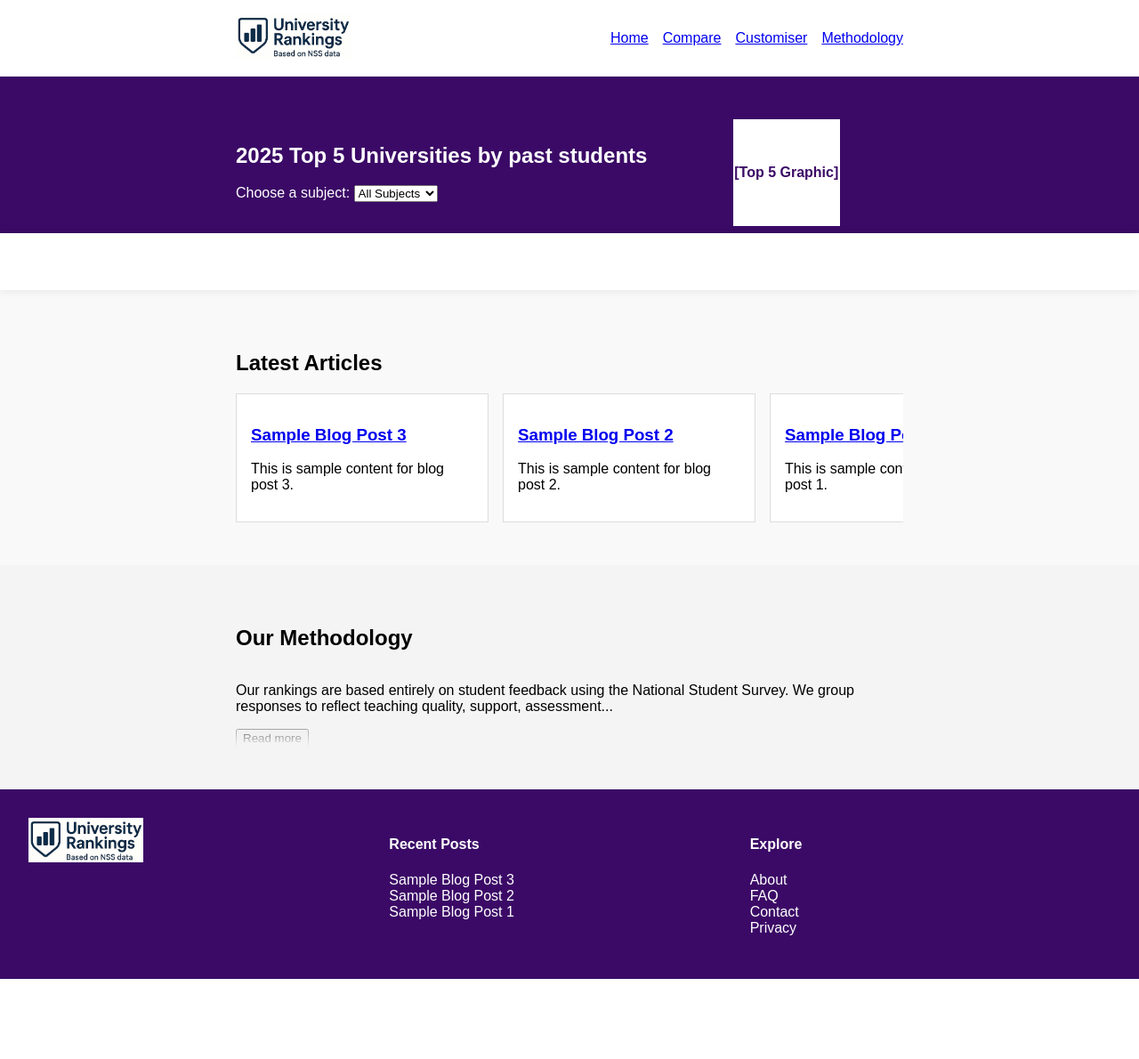
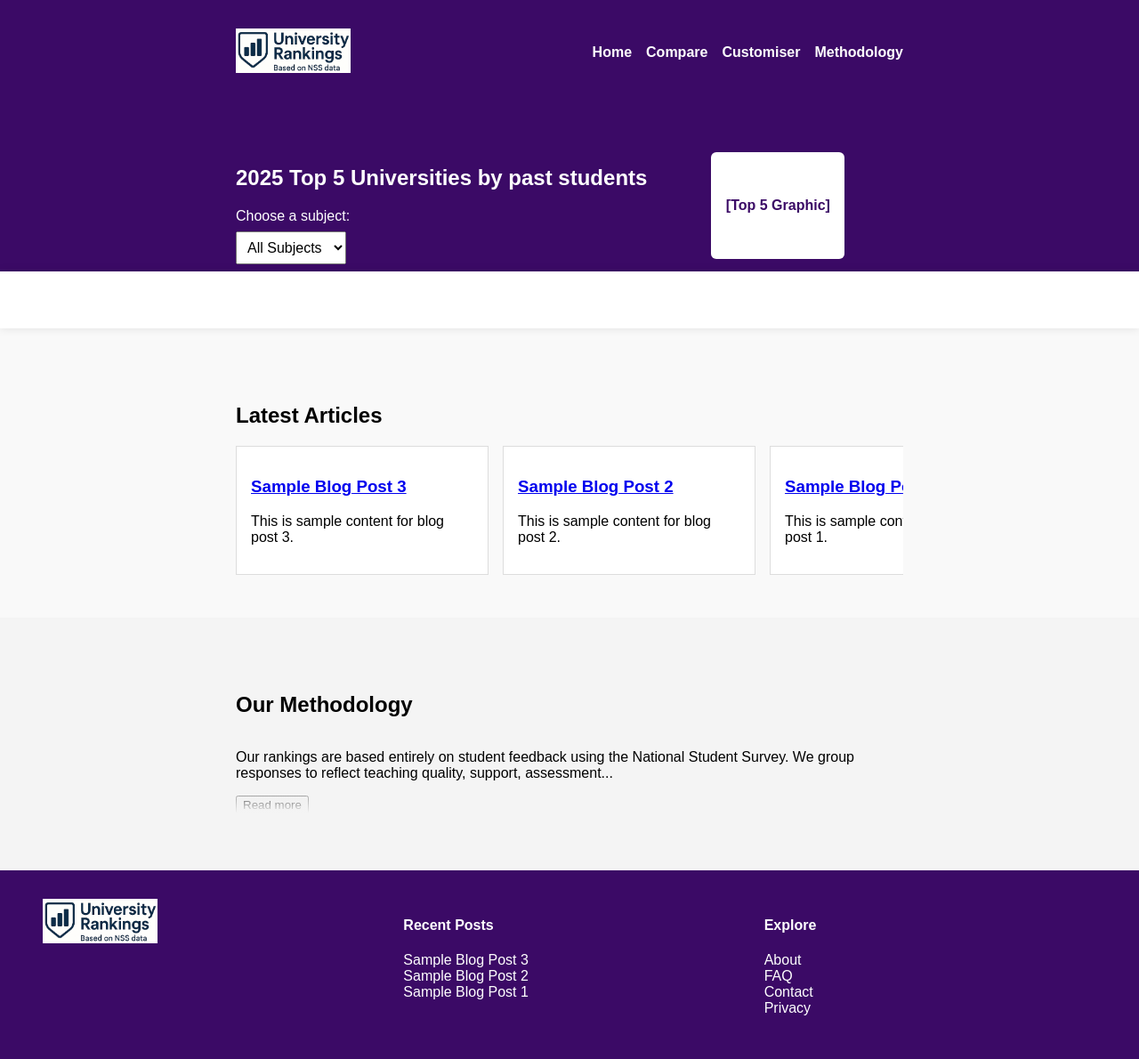
Before and after one commit to UniversityRanking/universityranking.co.uk, a Jekyll site: the page built from index.html, in a window 1280 px wide. Shown: the whole page at 89% size. Built offline with Jekyll 4.4.1, drawn with Linux system fonts in a browser that asks for light colours; before the commit the page ends 1100 px from its top, so only the background shows below that.

Commit message:
Add files via upload

```diff
--- a/_includes/header.html
+++ b/_includes/header.html
@@ -1,9 +1,9 @@
 
 <header class="site-header">
-  <div class="container" style="display: flex; justify-content: space-between; align-items: center;">
+  <div class="container">
     <a href="/" class="site-logo"><img src="{{ '/assets/images/logo.png' | relative_url }}" alt="University Rankings Logo" style="height: 50px;" /></a>
     <nav class="site-nav">
-      <ul style="display: flex; gap: 1rem; list-style: none; margin: 0; padding: 0;">
+      <ul>
         <li><a href="/">Home</a></li>
         <li><a href="/compare">Compare</a></li>
         <li><a href="/customiser">Customiser</a></li>
--- a/assets/css/style.css
+++ b/assets/css/style.css
@@ -17,30 +17,26 @@ body {
   padding: 2rem 0;
 }
 
-.hero-content {
+.hero-flex {
   display: flex;
   justify-content: space-between;
   align-items: center;
   flex-wrap: wrap;
 }
 
-.hero-text {
+.hero-left {
   flex: 1 1 60%;
 }
 
-.hero-text h1 {
-  margin-top: 0;
-}
-
-.hero-graphic {
-  flex: 1 1 30%;
+.hero-right {
+  flex: 1 1 35%;
   display: flex;
   justify-content: center;
   align-items: center;
 }
 
 .image-placeholder {
-  width: 120px;
+  width: 150px;
   height: 120px;
   background-color: white;
   color: #3b0a66;
@@ -49,6 +45,14 @@ body {
   justify-content: center;
   font-weight: bold;
   text-align: center;
+  border-radius: 6px;
+}
+
+.hero-left select {
+  display: block;
+  margin-top: 0.5rem;
+  padding: 0.5rem;
+  font-size: 1rem;
 }
 
 .table-wrapper {
@@ -62,13 +66,14 @@ body {
 
 .blog-preview {
   background: #f9f9f9;
-  padding: 2rem 0;
+  padding: 3rem 0 2rem;
 }
 
 .blog-cards {
   display: flex;
   overflow-x: auto;
   gap: 1rem;
+  margin-top: 1rem;
 }
 
 .blog-card {
@@ -80,7 +85,7 @@ body {
 
 .methodology-preview {
   background: #f4f4f4;
-  padding: 2rem 0;
+  padding: 3rem 0;
 }
 
 .fade-block {
@@ -103,7 +108,32 @@ body {
   background: linear-gradient(to bottom, rgba(244,244,244,0), #f4f4f4);
 }
 
-/* Footer columns */
+.site-header {
+  background: #3b0a66;
+  color: white;
+  padding: 1rem 0;
+}
+
+.site-header .container {
+  display: flex;
+  justify-content: space-between;
+  align-items: center;
+}
+
+.site-header nav ul {
+  list-style: none;
+  display: flex;
+  gap: 1rem;
+  margin: 0;
+  padding: 0;
+}
+
+.site-header nav a {
+  color: white;
+  text-decoration: none;
+  font-weight: bold;
+}
+
 .site-footer {
   background: #3b0a66;
   color: white;
@@ -116,6 +146,7 @@ body {
 .footer-column {
   flex: 1;
   min-width: 200px;
+  padding: 0 1rem;
 }
 
 .footer-column ul {
--- a/index.html
+++ b/index.html
@@ -4,9 +4,8 @@ title: Home
 ---
 
 <section class="hero">
-  <div class="container">
-    <div class="hero-content">
-      <div class="hero-text">
+  <div class="container hero-flex">
+    <div class="hero-left">
       <h1>2025 Top 5 Universities by past students</h1>
       <label for="subject-select">Choose a subject:</label>
       <select id="subject-select">
@@ -16,9 +15,8 @@ title: Home
         <option value="Medicine">Medicine</option>
       </select>
     </div>
-      <div class="hero-graphic">
+    <div class="hero-right">
       <div class="image-placeholder">[Top 5 Graphic]</div>
-      </div>
     </div>
   </div>
 </section>
```
Also changed, not shown: assets/js/rankings.js (+1 -12 lines). Lines whose indentation alone changed are shown as unchanged.
